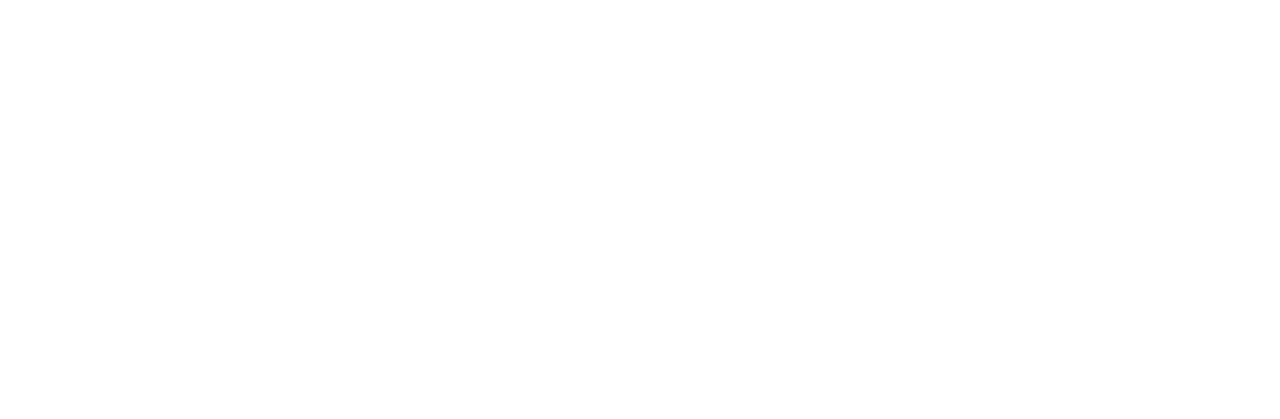
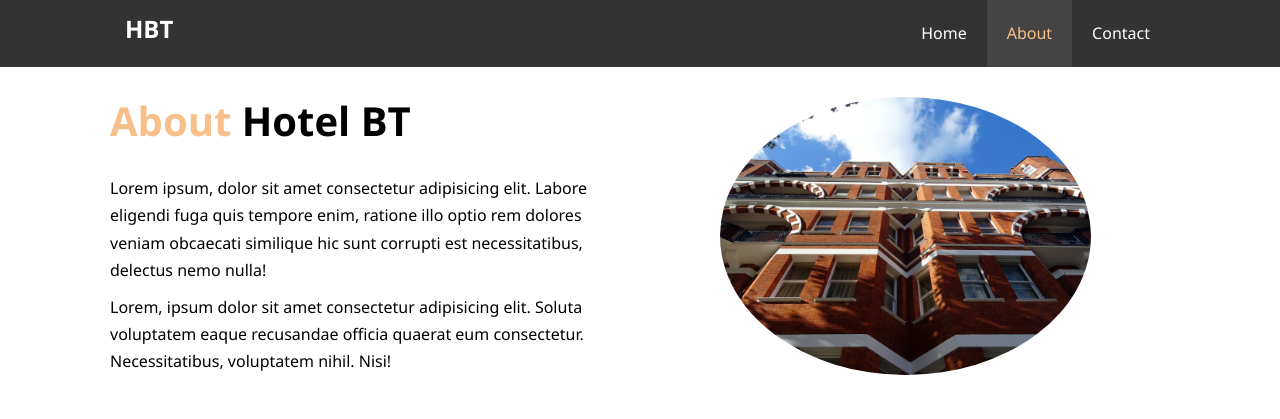
Before and after one commit to jamespulley59/Hotel-Website-1, a plain HTML site: page about.html in a window 1280 px wide. Drawn offline with Linux system fonts and the light colour scheme.

Commit message:
about info finished

```diff
--- a/about.html
+++ b/about.html
@@ -0,0 +1,50 @@
+<!DOCTYPE html>
+<html lang="en">
+    <head>
+        <meta charset="UTF-8" />
+        <meta name="viewport" content="width=device-width, initial-scale=1.0" />
+        <meta http-equiv="X-UA-Compatible" content="ie=edge" />
+        <meta
+            name="description"
+            content="Welcom to the most extraodinary hotel!"
+        />
+        <meta
+            name="keywords"
+            content="hotel, Boston Hotel, New England Hotel, free meal, free parking hotel, wifi hotel"
+        />
+        <link
+            rel="stylesheet"
+            href="https://use.fontawesome.com/releases/v5.7.2/css/all.css"
+            integrity="sha384-fnmOCqbTlWIlj8LyTjo7mOUStjsKC4pOpQbqyi7RrhN7udi9RwhKkMHpvLbHG9Sr"
+            crossorigin="anonymous"
+        />
+        <link rel="stylesheet" href="css/style.css" />
+        <title>About</title>
+    </head>
+    <body>
+        <header>
+            <nav>
+                <div class="container">
+                    <h1><a href="index.html">HBT</a></h1>
+                    <ul>
+                        <li><a  href="index.html">Home</a></li>
+                        <li><a class="current" href="about.html">About</a></li>
+                        <li><a href="contact.html">Contact</a></li>
+                    </ul>
+                </div>
+            </nav>
+        </header>
+        <section id="about-info" class="py-3">
+            <div class="container">
+                <div class="info-left">
+                    <h1><span class="text-primary">About</span> Hotel BT</h1>
+                    <p>Lorem ipsum, dolor sit amet consectetur adipisicing elit. Labore eligendi fuga quis tempore enim, ratione illo optio rem dolores veniam obcaecati similique hic sunt corrupti est necessitatibus, delectus nemo nulla!</p>
+                    <p>Lorem, ipsum dolor sit amet consectetur adipisicing elit. Soluta voluptatem eaque recusandae officia quaerat eum consectetur. Necessitatibus, voluptatem nihil. Nisi!</p>
+                </div>
+                <div class="info-right">
+                    <img src="img/photo-2.jpg" alt="hotel">
+                </div>
+            </div>
+        </section>
+    </body>
+</html>
--- a/css/style.css
+++ b/css/style.css
@@ -11,6 +11,18 @@ body {
 }
 
 /* Utility */
+
+.py-1{
+    padding: 10px 0;
+}
+
+.py-2{
+    padding: 20px 0;
+}
+
+.py-3{
+    padding: 30px 0;
+}
 
 .clr{
     clear: both;
@@ -159,6 +171,34 @@ nav ul li a.current, nav ul li a:hover {
     min-height: 300px;
 }
 
+/* About Info */
+#about-info .info-left {
+    float: left;
+    width: 50%;
+    min-height: 100%
+}
+
+#about-info .info-left h1 {
+    font-size: 40px;
+    line-height:  1.2em;
+}
+
+#about-info .info-right {
+    float: right;
+    width: 50%;
+    min-height: 100%
+}
+
+#about-info .info-right img {
+    display: block;
+    margin: auto;
+    width: 70%;
+    border-radius: 50%
+}
+
+
+
+
 /* Footer */
 footer {
     text-align: center;
```
